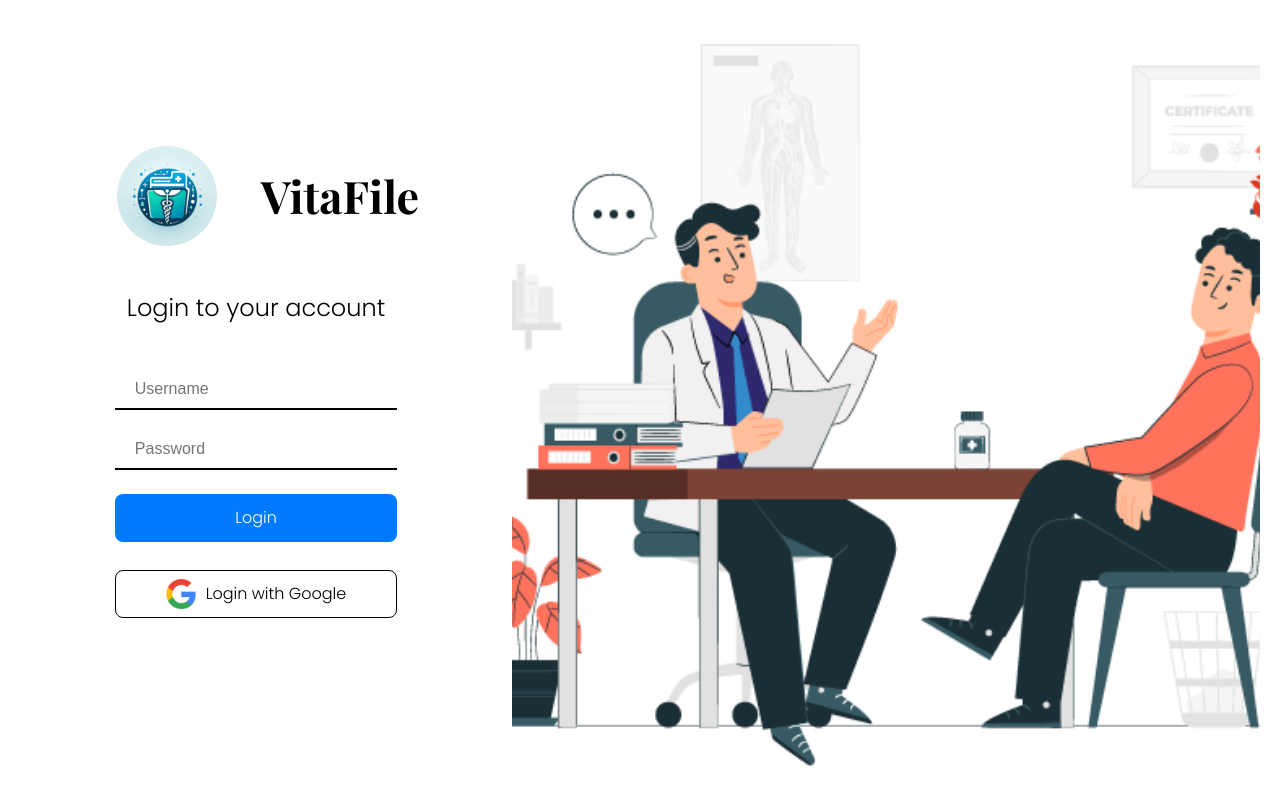
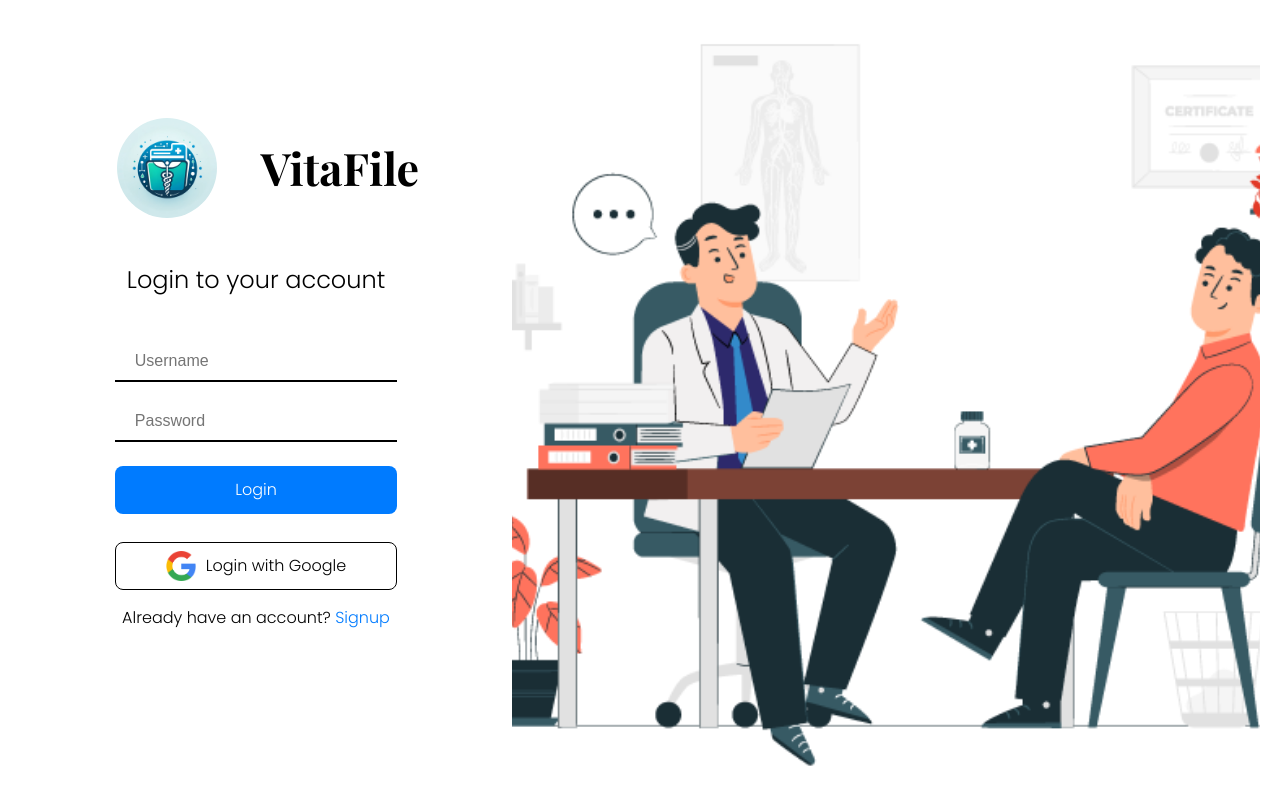
Before and after one commit to UtkarshDhagat/frontend, a React (Vite) app: page / in a window 1280 px wide. Built offline with nearby package versions, Linux system fonts and the light colour scheme.

Commit message:
Fixed login and signup

```diff
--- a/components/Login.jsx
+++ b/components/Login.jsx
@@ -11,6 +11,10 @@
         event.preventDefault(); // Prevent the form from refreshing the page
         // Here, you can add your login logic later
         navigate('/family'); // Navigate to the FamilyPage after "login"
+    };
+
+    const handleLoginNavigation = () => {
+        navigate('/signup'); // Navigate to the login page
     };
 
     return (
@@ -42,7 +46,7 @@
                                         Login with Google
                                     </button>
                                 </div>
-                                {/* Add navigation to Signup page if needed */}
+                                <p>Already have an account? <span onClick={handleLoginNavigation} className="signup-link">Signup</span></p>
                             </div>
                         </form>
                     </div>
--- a/components/Signup.jsx
+++ b/components/Signup.jsx
@@ -41,7 +41,6 @@
                                         Signup with Google
                                     </button>
                                 </div>
-                                <p>Already have an account? <span onClick={handleLoginNavigation} className="signup-link">Login</span></p>
                             </div>
                         </form>
                     </div>
```
